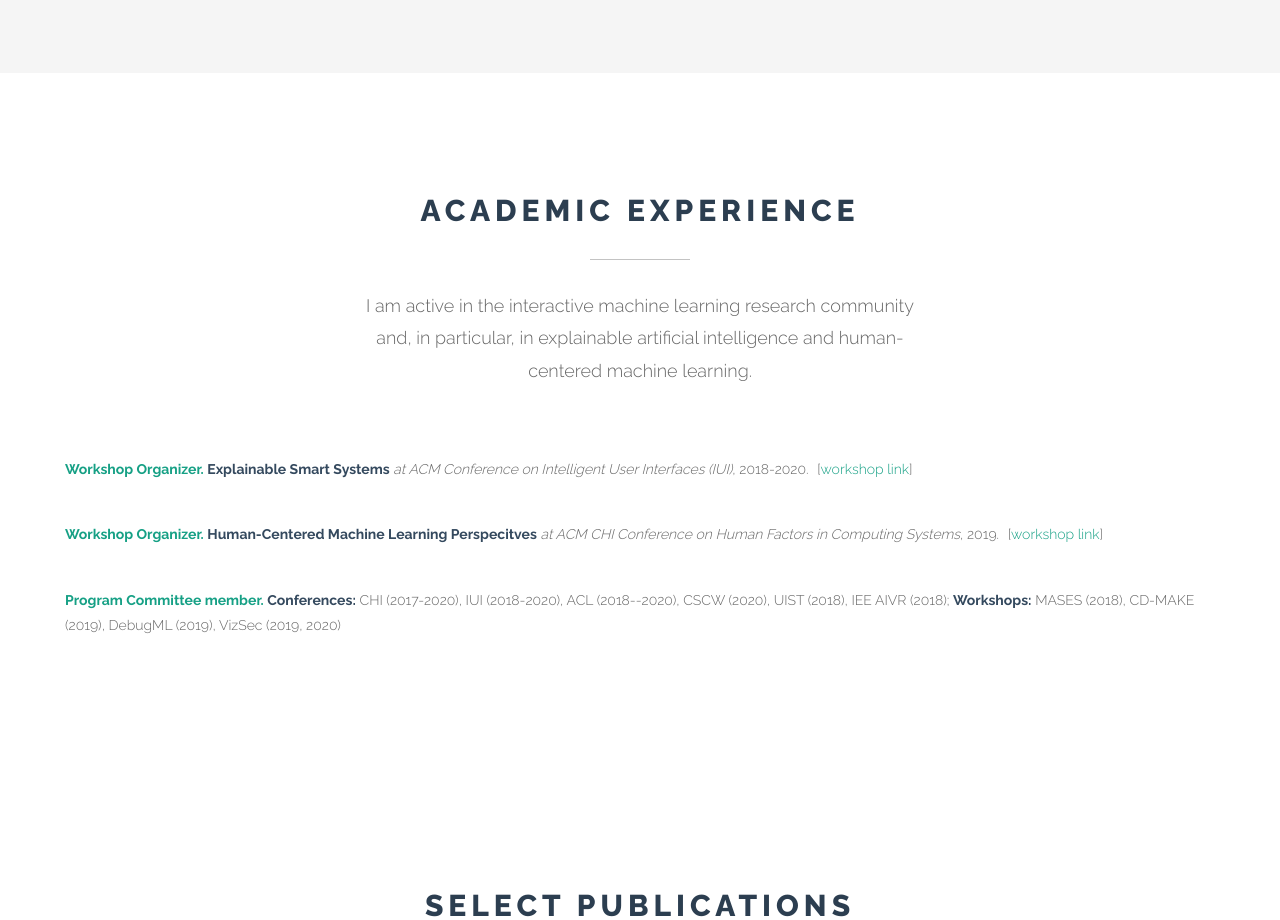
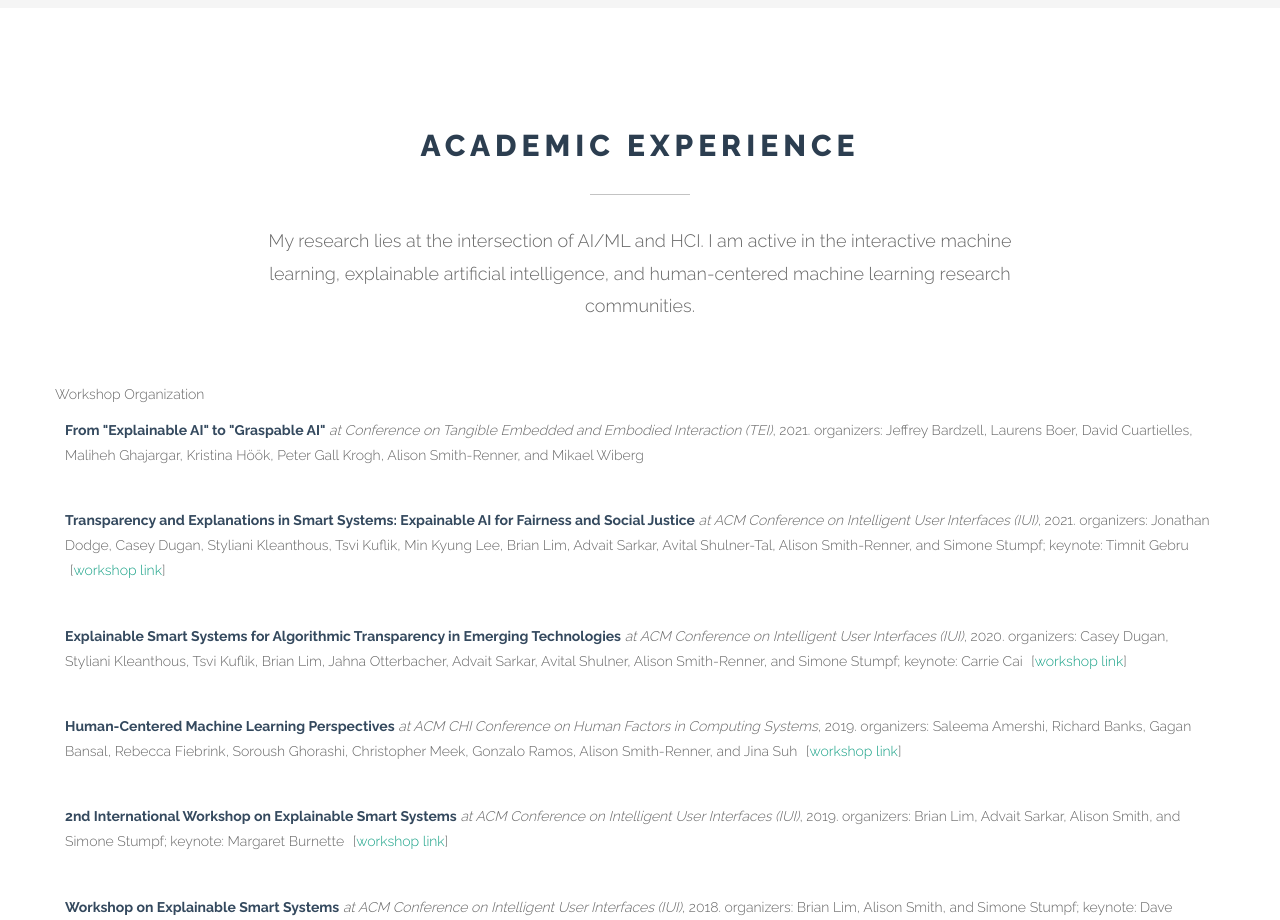
Before and after one commit to alisonmsmith/alisonmsmith.github.io, a plain HTML site: page index.html in a window 1280 px wide. Shown: the part 1880-2800 px from the top of the page. Drawn offline with Linux system fonts and the light colour scheme.

Commit message:
updates and adding cv

```diff
--- a/index.html
+++ b/index.html
@@ -79,7 +79,8 @@
 						<li><a href="#portfolio">samples</a></li>
 						<li><a href="#academic">academic experience</a></li>
 						<li><a href="#publications">publications</a></li>
-						<li><a href="#experience">experience</a></li>
+						<li><a href="#experience">locations</a></li>
+						<li><a href="assets/cv.pdf">cv</a></li>
 
 						<!-- <li><a href="#testimonials">publications</a></li> -->
 						<!--<li><a href="#contact">Contact</a></li>-->
@@ -192,13 +193,13 @@
 		<div class="container">
 			<div class="row">
 
-				<div class="col-sm-6 col-sm-offset-3">
+				<div class="col-sm-8 col-sm-offset-2">
 
 					<div class="pfblock-header wow fadeInUp">
 						<h2 class="pfblock-title">samples</h2>
 						<div class="pfblock-line"></div>
 						<div class="pfblock-subtitle">
-							I design intuitive user interfaces and interactive visualizations for complex algorithms and their results toward enhancing users’ understanding and analysis of data without requiring expertise in data science or machine learning. My research focuses on user-centered design for interactive machine learning systems to engender trust, improve performance, and support human-machine collaboration.
+							I design intuitive user interfaces and interactive visualizations for human interaction with machine learning algorithms and their results. My research focuses on human-centered design for interactive machine learning systems to engender trust, improve performance, and support human-machine collaboration, such that end users can understand and analyze data without prior machine learning expertise.
 						</div>
 					</div>
 
@@ -385,14 +386,14 @@
 
 				<div class="row">
 
-					<div class="col-sm-6 col-sm-offset-3">
+					<div class="col-sm-8 col-sm-offset-2">
 
 						<div class="pfblock-header wow fadeInUp">
 							<h2 class="pfblock-title">Academic Experience</h2>
 							<div class="pfblock-line"></div>
 							<div class="pfblock-subtitle">
-								I am active in the interactive machine learning research community and, in particular, in
-								explainable artificial intelligence and human-centered machine learning.
+								My research lies at the intersection of AI/ML and HCI. I am active in the interactive machine learning,
+								explainable artificial intelligence, and human-centered machine learning research communities.
 							</div>
 						</div>
 
@@ -400,25 +401,58 @@
 
 				</div><!-- .row -->
 				<div>
+					<span>Workshop Organization</span>
 					<div class="publication">
-						<span class="publication-author">Workshop Organizer.</span>
-						<span class="publication-title">Explainable Smart Systems</span> <span class="proceedings">at
-							ACM Conference on Intelligent User Interfaces (IUI)</span>, 2018-2020.
-						<span class="links">[<a href="http://explainablesystems.comp.nus.edu.sg/"
+						<span class="publication-title">From "Explainable AI" to "Graspable AI"</span>
+						<span class="proceedings">at Conference on Tangible Embedded and Embodied Interaction (TEI)</span>,
+						2021.
+						<span>organizers: Jeffrey Bardzell, Laurens Boer, David Cuartielles, Maliheh Ghajargar, Kristina H&ouml;&ouml;k, Peter Gall Krogh, Alison Smith-Renner, and Mikael Wiberg</span>
+					</div>
+					<div class="publication">
+						<span class="publication-title">Transparency and Explanations in Smart Systems: Expainable AI for Fairness and Social Justice</span>
+						<span class="proceedings">at
+							ACM Conference on Intelligent User Interfaces (IUI)</span>, 2021.
+						<span>organizers: Jonathan Dodge, Casey Dugan, Styliani Kleanthous, Tsvi Kuflik, Min Kyung Lee, Brian Lim, Advait Sarkar, Avital Shulner-Tal, Alison Smith-Renner, and Simone Stumpf; keynote: Timnit Gebru</span>
+						<span class="links">[<a href="http://explainablesystems.comp.nus.edu.sg/2021"
 								target="_blank">workshop link</a>]</span>
 					</div>
 					<div class="publication">
-						<span class="publication-author">Workshop Organizer.</span>
-						<span class="publication-title">Human-Centered Machine Learning Perspecitves</span> <span
-							class="proceedings">at ACM CHI Conference on Human Factors in Computing Systems</span>,
+						<span class="publication-title">Explainable Smart Systems for Algorithmic Transparency in Emerging Technologies</span>
+						<span class="proceedings">at
+							ACM Conference on Intelligent User Interfaces (IUI)</span>, 2020.
+						<span>organizers: Casey Dugan, Styliani Kleanthous, Tsvi Kuflik, Brian Lim, Jahna Otterbacher, Advait Sarkar, Avital Shulner, Alison Smith-Renner, and Simone Stumpf; keynote: Carrie Cai</span>
+						<span class="links">[<a href="https://exssatec.wordpress.com/"
+								target="_blank">workshop link</a>]</span>
+					</div>
+					<div class="publication">
+						<span class="publication-title">Human-Centered Machine Learning Perspectives</span>
+						<span class="proceedings">at ACM CHI Conference on Human Factors in Computing Systems</span>,
 						2019.
+						<span>organizers: Saleema Amershi, Richard Banks, Gagan Bansal, Rebecca Fiebrink, Soroush Ghorashi, Christopher Meek, Gonzalo Ramos, Alison Smith-Renner, and Jina Suh</span>
 						<span class="links">[<a href="https://gonzoramos.github.io/hcmlperspectives/"
 								target="_blank">workshop link</a>]</span>
 					</div>
 					<div class="publication">
-						<span class="publication-author">Program Committee member.</span>
-						<span class="publication-title">Conferences:</span> CHI (2017-2020), IUI (2018-2020), ACL (2018--2020), CSCW (2020), UIST (2018), IEE AIVR (2018); <span
-							class="publication-title">Workshops:</span> MASES (2018), CD-MAKE (2019), DebugML (2019),
+						<span class="publication-title">2nd International Workshop on Explainable Smart Systems</span>
+						<span class="proceedings">at ACM Conference on Intelligent User Interfaces (IUI)</span>, 2019.
+						<span>organizers: Brian Lim, Advait Sarkar, Alison Smith, and Simone Stumpf; keynote: Margaret Burnette</span>
+						<span class="links">[<a href="http://explainablesystems.comp.nus.edu.sg/2019"
+								target="_blank">workshop link</a>]</span>
+					</div>
+					<div class="publication">
+						<span class="publication-title">Workshop on Explainable Smart Systems</span>
+						<span class="proceedings">at ACM Conference on Intelligent User Interfaces (IUI)</span>, 2018.
+						<span>organizers: Brian Lim, Alison Smith, and Simone Stumpf; keynote: Dave Gunning</span>
+						<span class="links">[<a href="http://explainablesystems.comp.nus.edu.sg/2018"
+								target="_blank">workshop link</a>]</span>
+					</div>
+					<br/>
+					<div class="publication-author">Program Committees</div>
+					<div class="publication">
+						<span class="publication-title">Conferences:</span> CHI (2017-2021), IUI (2018-2021), ACL (2018-2020), CSCW (2020), UIST (2018), IEE AIVR (2018);
+					</div>
+					<div class="publication">
+						<span class="publication-title">Workshops:</span> MASES (2018), CD-MAKE (2019), DebugML (2019),
 						VizSec (2019, 2020)</span>
 					</div>
 
@@ -439,7 +473,7 @@
 					<div class="col-sm-6 col-sm-offset-3">
 
 						<div class="pfblock-header wow fadeInUp">
-							<h2 class="pfblock-title">Select Publications</h2>
+							<h2 class="pfblock-title">Publications</h2>
 							<div class="pfblock-line"></div>
 							<!--  <div class="pfblock-subtitle">
                                     No one lights a lamp in order to hide it behind the door: the purpose of light is to create more light, to open people’s eyes, to reveal the marvels around.
@@ -645,7 +679,7 @@
 				<div class="col-sm-6 col-sm-offset-3">
 
 					<div class="pfblock-header wow fadeInUp">
-						<h2 class="pfblock-title">experience</h2>
+						<h2 class="pfblock-title">locations</h2>
 						<div class="pfblock-line"></div>
 						<!--	<div class="pfblock-subtitle">
 							No one lights a lamp in order to hide it behind the door: the purpose of light is to create more light, to open people’s eyes, to reveal the marvels around.
```
Also changed, not shown: 1 other file.
